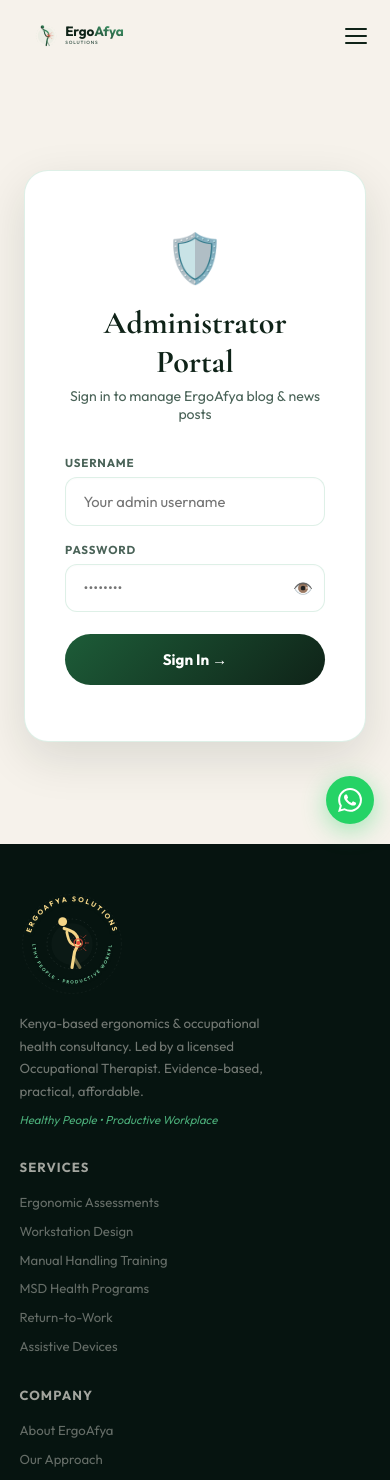
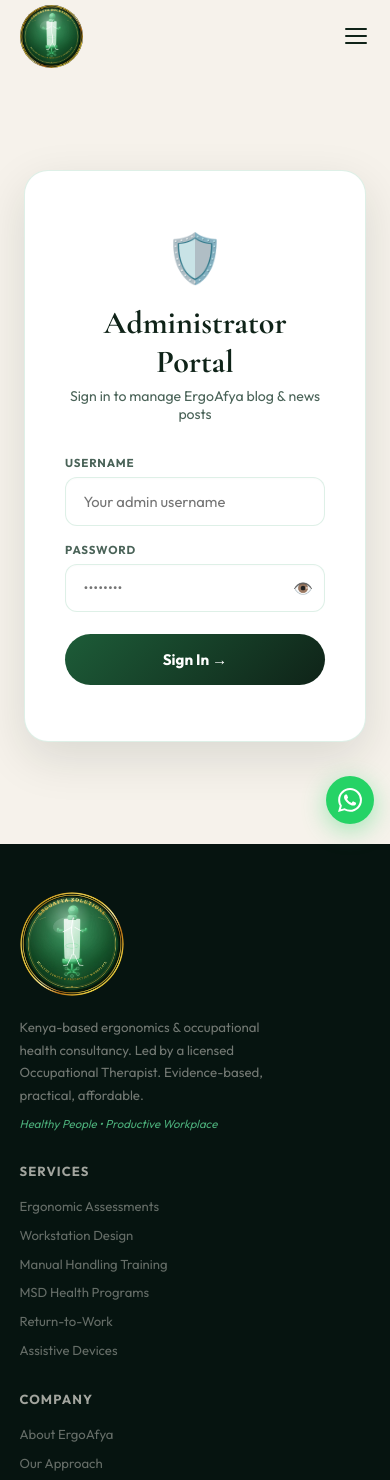
Before and after one commit to mutimbachrispinus-creator/ergoafya, a Next.js app: page /blog/admin in a window 390 px wide. Shown: the top 1480 px of the page. Built offline with nearby package versions, Linux system fonts and the light colour scheme.

Commit message:
feat: display admin portal link on mobile and update brand logo globally

```diff
--- a/src/components/BlogSection.tsx
+++ b/src/components/BlogSection.tsx
@@ -59,7 +59,7 @@
       </div>
 
       {/* Owner blog panel callout */}
-      <div className="admin-callout hide-mobile" style={{background:'var(--forest)',borderRadius:20,padding:'2.5rem',marginTop:'3rem',
+      <div className="admin-callout" style={{background:'var(--forest)',borderRadius:20,padding:'2.5rem',marginTop:'3rem',
         display:'grid',gridTemplateColumns:'1fr auto',gap:'2rem',alignItems:'center'}}
         >
         <div>
--- a/src/components/ui/Logo.tsx
+++ b/src/components/ui/Logo.tsx
@@ -1,5 +1,5 @@
-// Logo.tsx — SVG logo component matching the ErgoAfya brand mark
 import React from 'react'
+import Image from 'next/image'
 
 interface LogoProps {
   size?: number
@@ -9,102 +9,18 @@
 }
 
 export function ErgoAfyaLogo({ size = 48, variant = 'horizontal', className = '', shinyText = false }: LogoProps) {
+  // We use the same image for all variants now, adjusting size if necessary
+  const displaySize = variant === 'horizontal' ? size * 1.5 : size
 
-  // The core graphic illustrates a person standing, hunched over, holding their lower back.
-  // A glowing red/orange node clearly indicates the pain point, matching the "occupational health" theme.
-  const coreGraphic = (
-    <g transform="translate(0, -5)">
-      {/* Background medical/health ring */}
-      <circle cx="100" cy="105" r="48" fill="none" stroke={shinyText ? "rgba(255,255,255,0.1)" : "rgba(74,172,120,0.15)"} strokeWidth="1.5" strokeDasharray="3 5" />
-      <circle cx="100" cy="105" r="40" fill={shinyText ? "rgba(255,255,255,0.02)" : "rgba(74,172,120,0.05)"} />
-
-      <g filter="url(#glow)">
-        {/* Person (Hunched in pain, facing left) */}
-
-        {/* Head dropped forward */}
-        <circle cx="82" cy="62" r="8.5" fill={shinyText ? "#f5d688" : "url(#leafGrad)"} />
-
-        {/* Spine/Body: Hunched forward, back protruding right */}
-        <path d="M 85,75 Q 125,85 105,120 L 100,150" fill="none" stroke={shinyText ? "#f5d688" : "url(#leafGrad)"} strokeWidth="6" strokeLinecap="round" />
-
-        {/* Second leg (slightly bent forward for balance) */}
-        <path d="M 103,130 L 115,150" fill="none" stroke={shinyText ? "#f5d688" : "url(#leafGrad)"} strokeWidth="6" strokeLinecap="round" opacity="0.4" />
-
-        {/* Arm reaching back to hold the lower back */}
-        <path d="M 90,82 Q 95,115 116,105" fill="none" stroke={shinyText ? "#f5d688" : "url(#leafGrad)"} strokeWidth="5" strokeLinecap="round" />
-
-        {/* The Pain Indicator (Glowing red/orange lumbar area) */}
-        <g transform="translate(112, 103)">
-          <circle cx="0" cy="0" r="4" fill="#e74c3c" />
-          <circle cx="0" cy="0" r="8" fill="none" stroke="#e74c3c" strokeWidth="2.5" opacity="0.8" />
-          <circle cx="0" cy="0" r="14" fill="none" stroke="#e74c3c" strokeWidth="1.5" opacity="0.5" strokeDasharray="2 3" />
-          {/* Subtle pulse lines indicating radiating pain */}
-          <path d="M 10,-10 L 15,-15 M 14,0 L 20,0 M 10,10 L 15,15" stroke="#e74c3c" strokeWidth="1.5" strokeLinecap="round" opacity="0.7"/>
-        </g>
-      </g>
-    </g>
-  )
-
-  const defs = (
-    <defs>
-      <linearGradient id="leafGrad" x1="0%" y1="100%" x2="100%" y2="0%">
-        <stop offset="0%" stopColor="#0f2318" />
-        <stop offset="100%" stopColor="#4aac78" />
-      </linearGradient>
-      <linearGradient id="accentGrad" x1="0%" y1="0%" x2="100%" y2="100%">
-        <stop offset="0%" stopColor="#d4a843" />
-        <stop offset="100%" stopColor="#e8b84b" />
-      </linearGradient>
-      <filter id="glow" x="-20%" y="-20%" width="140%" height="140%">
-        <feDropShadow dx="0" dy="2" stdDeviation="3" floodOpacity={shinyText ? "0.25" : "0.1"} />
-      </filter>
-      {/* Paths for the circular text */}
-      <path id="tArc" d="M 100,100 m -82,0 a 82,82 0 1,1 164,0" />
-      <path id="bArc" d="M 100,100 m -76,0 a 76,76 0 0,0 152,0" />
-    </defs>
-  )
-
-  if (variant === 'icon') {
-    return (
-      <svg viewBox="0 0 200 200" width={size} height={size} className={className} aria-label="ErgoAfya Solutions Logo" style={{ display: 'block', overflow: 'visible' }}>
-        {defs}
-        {coreGraphic}
-      </svg>
-    )
-  }
-
-  if (variant === 'full') {
-    return (
-      <svg viewBox="0 0 200 200" width={size} height={size} className={className} aria-label="ErgoAfya Solutions" style={{ display: 'block', overflow: 'visible' }}>
-        {defs}
-        {/* Outer subtle ring */}
-        <circle cx="100" cy="100" r="95" fill="none" stroke={shinyText ? "rgba(255,255,255,0.1)" : "#4aac78"} strokeWidth="1.5" strokeDasharray="4 4" opacity="0.5"/>
-
-        {/* Circular text */}
-        <text fontFamily="'Outfit', sans-serif" fontSize="13.5" fontWeight="800" fill={shinyText ? "#f5d688" : "#0f2318"} letterSpacing="3.5" filter={shinyText ? "drop-shadow(0px 2px 3px rgba(15,35,24,0.7))" : "none"}>
-          <textPath href="#tArc" startOffset="50%" textAnchor="middle">ERGOAFYA SOLUTIONS</textPath>
-        </text>
-        <text fontFamily="'Outfit', sans-serif" fontSize="8.5" fontWeight="600" fill={shinyText ? "#7ed4a6" : "#4aac78"} letterSpacing="2.8" filter={shinyText ? "drop-shadow(0px 1px 2px rgba(15,35,24,0.7))" : "none"}>
-          <textPath href="#bArc" startOffset="50%" textAnchor="middle">HEALTHY PEOPLE • PRODUCTIVE WORKPLACE</textPath>
-        </text>
-        {coreGraphic}
-      </svg>
-    )
-  }
-
-  // variant === 'horizontal'
   return (
-    <svg viewBox="0 0 650 200" width={size * 3.5} height={size} className={className} aria-label="ErgoAfya Solutions" style={{ display: 'block', overflow: 'visible' }}>
-      {defs}
-      {coreGraphic}
-      <g transform="translate(190, 110)">
-        <text y="-10" fontFamily="'Outfit', sans-serif" fontSize="64" fontWeight="800" fill={shinyText ? "url(#accentGrad)" : "#0f2318"} letterSpacing="-0.5">
-          Ergo<tspan fill={shinyText ? "#7ed4a6" : "url(#leafGrad)"}>Afya</tspan>
-        </text>
-        <text y="30" fontFamily="'Outfit', sans-serif" fontSize="22" fontWeight="600" fill={shinyText ? "#f5d688" : "#4a6358"} letterSpacing="4">
-          SOLUTIONS
-        </text>
-      </g>
-    </svg>
+    <div className={className} style={{ display: 'inline-flex', alignItems: 'center' }}>
+      <Image
+        src="/logo.png"
+        alt="ErgoAfya Solutions Logo"
+        width={displaySize}
+        height={displaySize}
+        style={{ objectFit: 'contain', borderRadius: '50%' }}
+      />
+    </div>
   )
 }
```
Also changed, not shown: public/logo.png (added).
